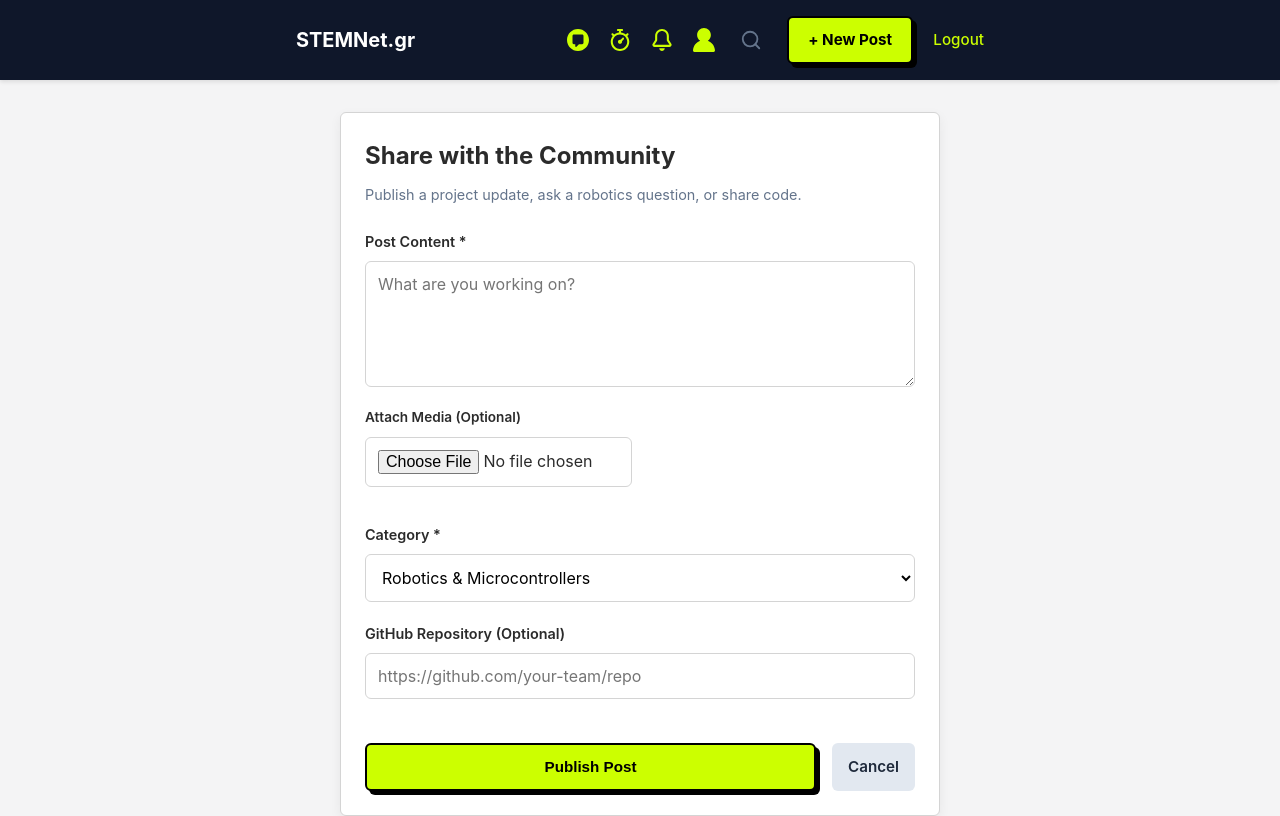
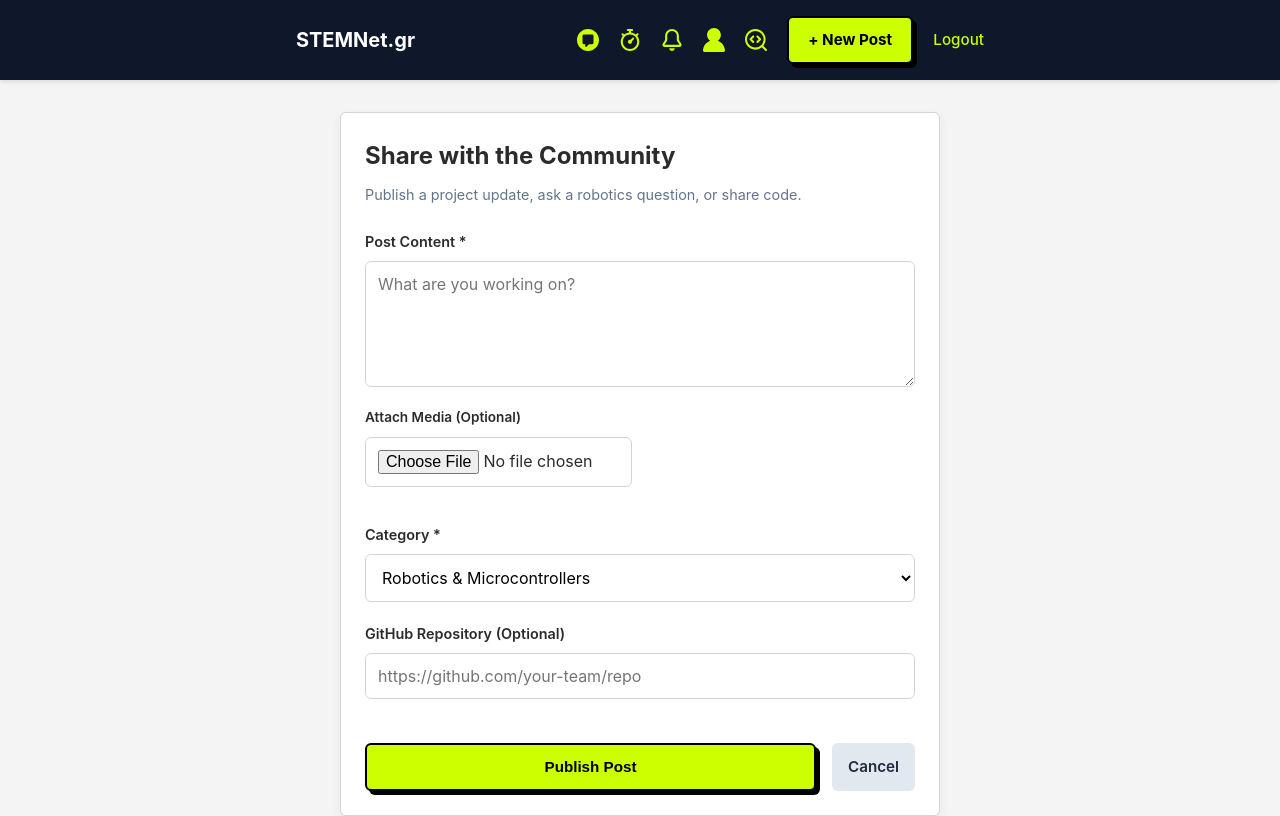
Before and after one commit to prodevmod/STEMNet.gr, a Flask app: page /create in a window 1280 px wide. Run offline with Flask 3, Linux system fonts and the light colour scheme; the visitor is signed in with stand-in values (Sample User, id 1); data comes from the database, SQL or seed files in the repository; data that the repository does not hold is empty; some libraries are stand-ins or nearby versions.

Commit message:
fix search page

```diff
--- a/templates/layout.html
+++ b/templates/layout.html
@@ -22,21 +22,24 @@
             <div class="nav-links" id="navLinks">
                 {% if g.user %}
 
-                        <a href="{{ url_for('index') }}"style="display: flex; align-items: center;" title="Feed">
-                                <img src="{{ url_for('static', filename='feed.svg') }}" width="22" height="22" alt="Feed">
+                        <a href="{{ url_for('index') }}" style="display: flex; align-items: center;" title="Feed">
+                            <img src="{{ url_for('static', filename='feed.svg') }}" width="22" height="22" alt="Feed">
+                        </a>
+
                         <a href="{{ url_for('events_feed') }}" style="display: flex; align-items: center;" title="Events">
-                                <img src="{{ url_for('static',filename='events.svg' ) }}" width="22" height="22" alt="Events">
+                            <img src="{{ url_for('static', filename='events.svg') }}" width="22" height="22" alt="Events">
+                        </a>
+
                         <a href="{{ url_for('notifications') }}" style="display: flex; align-items: center;" title="Notifications">
-                                <img src="{{ url_for('static', filename='notification_on.svg' if has_unread_notifications else 'bell.svg') }}" width="22" height="22" alt="Notifications">
+                            <img src="{{ url_for('static', filename='notification_on.svg' if has_unread_notifications else 'bell.svg') }}" width="22" height="22" alt="Notifications">
                         </a>
-                                <a href="{{ url_for('profile') }}" style="display: flex; align-items: center;" title="Profile">
-                                <img src="{{ url_for('static', filename='profile.svg') }}" width="22" height="22" alt="Profile">
-                            </a>
-                        <a href="{{ url_for('search') }}" title="Search" style="display: inline-flex; align-items: center; text-decoration: none; padding: 5px;">
-                            <svg width="22" height="22" viewBox="0 0 24 24" fill="none" stroke="currentColor" stroke-width="2" stroke-linecap="round" stroke-linejoin="round" style="color: #64748b;">
-                                <circle cx="11" cy="11" r="8"></circle>
-                                <line x1="21" y1="21" x2="16.65" y2="16.65"></line>
-                            </svg>
+
+                        <a href="{{ url_for('profile') }}" style="display: flex; align-items: center;" title="Profile">
+                            <img src="{{ url_for('static', filename='profile.svg') }}" width="22" height="22" alt="Profile">
+                        </a>
+
+                        <a href="{{ url_for('search') }}" style="display: flex; align-items: center;" title="Search">
+                            <img src="{{ url_for('static', filename='search.svg') }}" width="22" height="22" alt="Search">
                         </a>
                         <a href="{{ url_for('create_post') }}" class="btn btn-primary">+ New Post</a>
                         <a href="{{ url_for('logout') }}">Logout</a>
--- a/templates/search.html
+++ b/templates/search.html
@@ -4,7 +4,7 @@
 
 {% block content %}
 <div class="card" style="margin-bottom: 2rem;">
-    <h2>🔍 Search STEMNet Greece</h2>
+    <h2>Search STEMNet Greece</h2>
     <p style="color: #64748b; font-size: 0.9rem; margin-top: 5px;">Find members, projects, and discussions.</p>
 
     <form action="{{ url_for('search') }}" method="GET" style="display: flex; gap: 10px; margin-top: 15px;">
```
